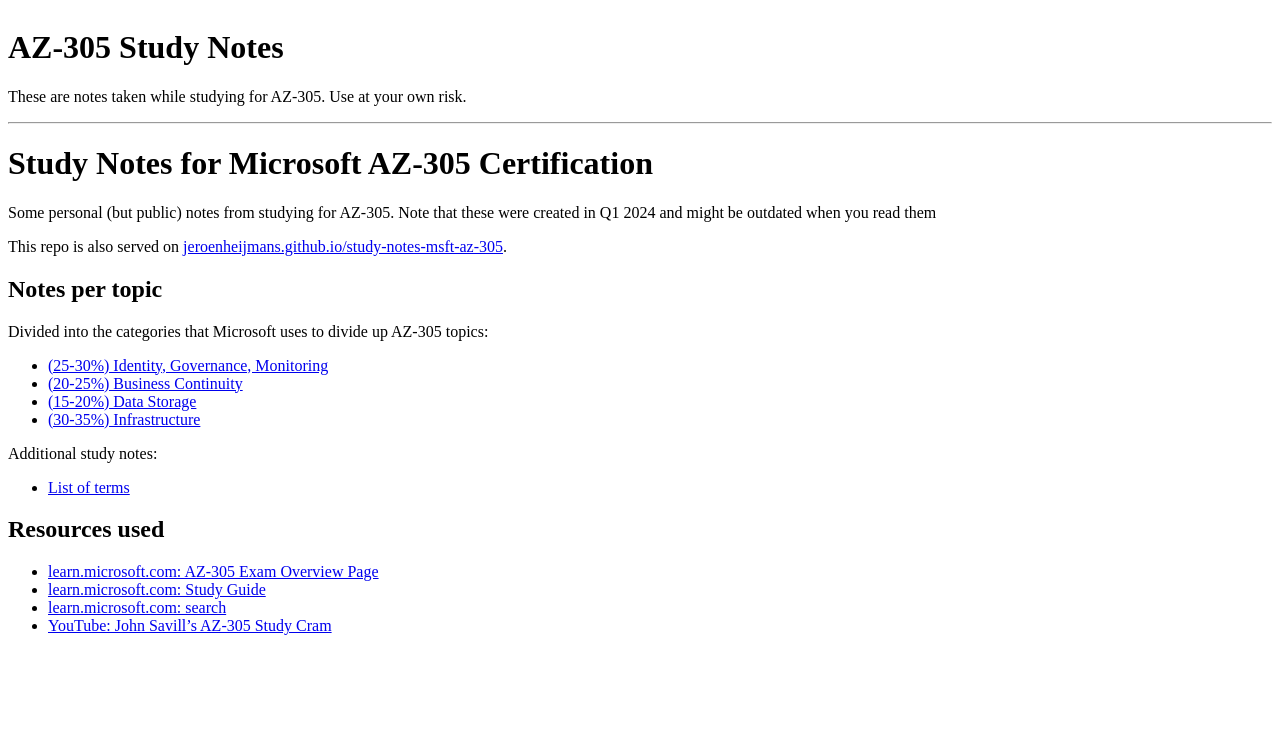
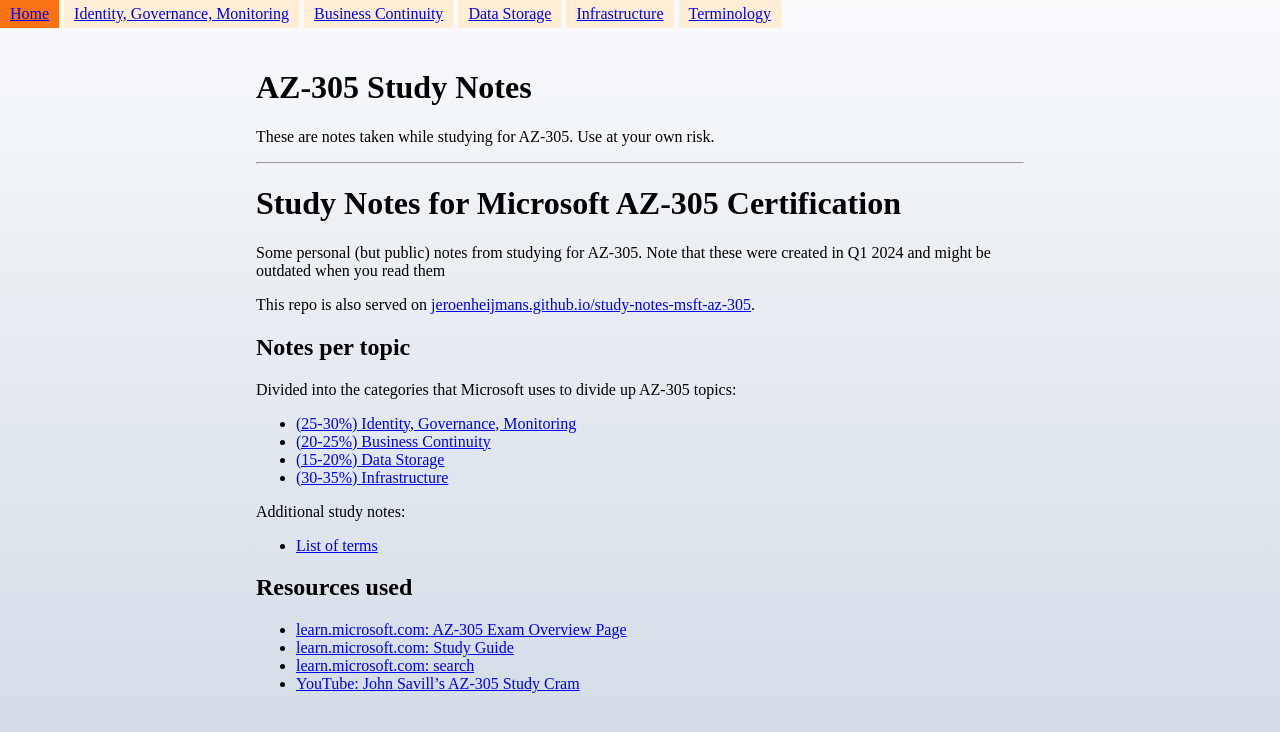
Before and after one commit to jeroenheijmans/study-notes-msft-az-305, a Jekyll site: the page built from README.md, in a window 1280 px wide. Shown: the top 732 px of the page. Built offline with Jekyll 4.4.1, drawn with Linux system fonts in a browser that asks for light colours; our own code applies the rules of GitHub Pages for plain Markdown files.

Commit message:
Improve Jekyll setup (and make it more vanilla)

```diff
--- a/README.md
+++ b/README.md
@@ -12,7 +12,7 @@ Divided into the categories that Microsoft uses to divide up AZ-305 topics:
 - [(25-30%) Identity, Governance, Monitoring](./az-305-01-identity-governance-monitoring.md)
 - [(20-25%) Business Continuity](./az-305-02-business-continuity.md)
 - [(15-20%) Data Storage](./az-305-03-data-storage.md)
-- [(30-35%) Infrastructure](./az-305-01-infrastructure.md)
+- [(30-35%) Infrastructure](./az-305-04-infrastructure.md)
 
 Additional study notes:
 
--- /dev/null
+++ b/_data/menu.yml
@@ -0,0 +1,17 @@
+- title: Home
+  link: /
+
+- title: "Identity, Governance, Monitoring"
+  link: /az-305-01-identity-governance-monitoring.html
+
+- title: "Business Continuity"
+  link: /az-305-02-business-continuity.html
+
+- title: "Data Storage"
+  link: /az-305-03-data-storage.html
+
+- title: "Infrastructure"
+  link: /az-305-04-infrastructure.html
+
+- title: "Terminology"
+  link: /az-305-concepts.html
--- a/_layouts/default.html
+++ b/_layouts/default.html
@@ -5,6 +5,15 @@
     <meta charset="utf-8" />
     <title>{{ page.title }}</title>
     <style>
+      html,
+      body {
+        padding: 0;
+        margin: 0;
+      }
+      body {
+        background: linear-gradient(#f8fafc, #cbd5e1);
+        height: 100vh;
+      }
       nav {
         display: flex;
         gap: 5px;
@@ -19,6 +28,11 @@
       }
       .active {
         background: #fb923c;
+      }
+      main {
+        max-width: 48rem;
+        margin: 10px auto;
+        padding: 10px;
       }
     </style>
   </head>
```
